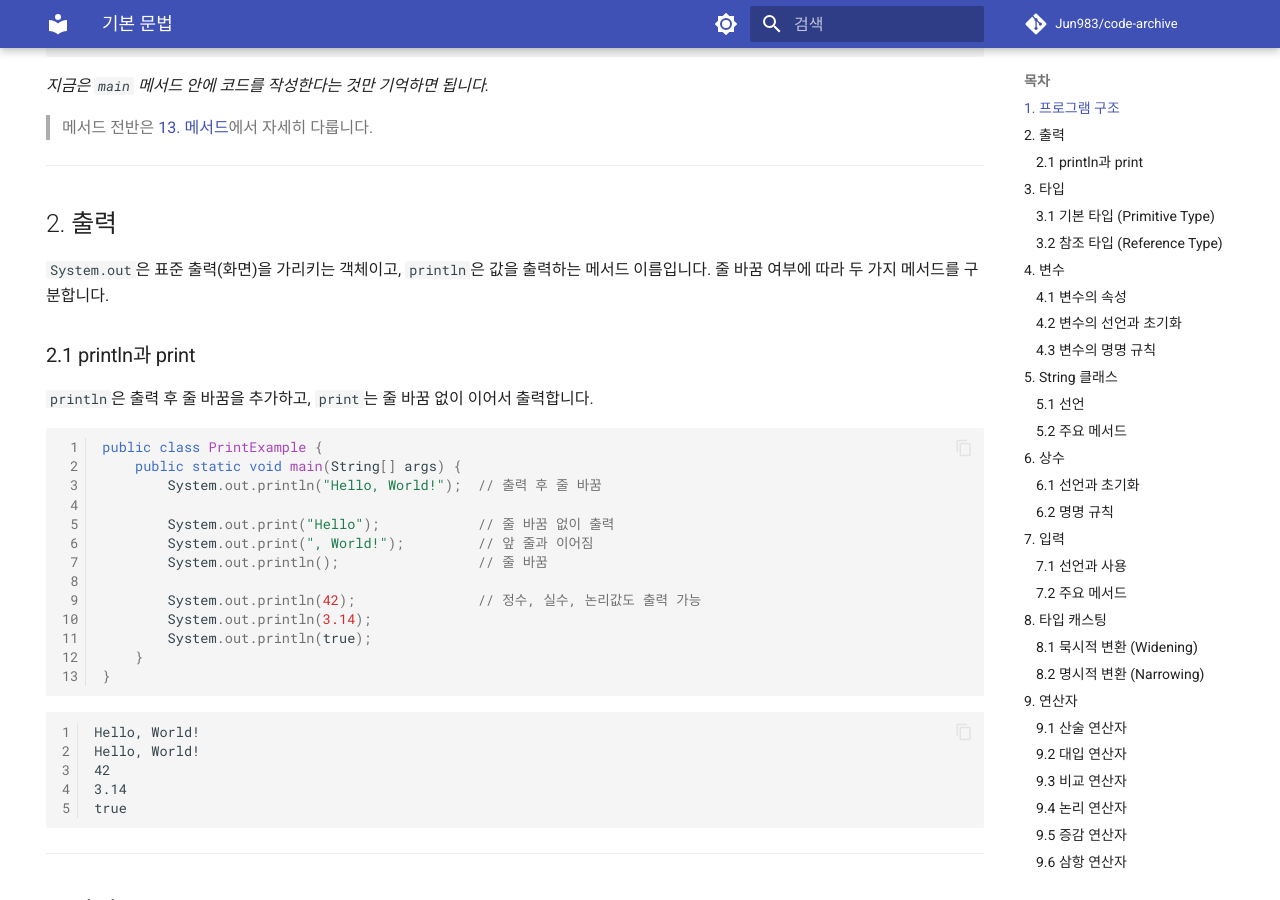
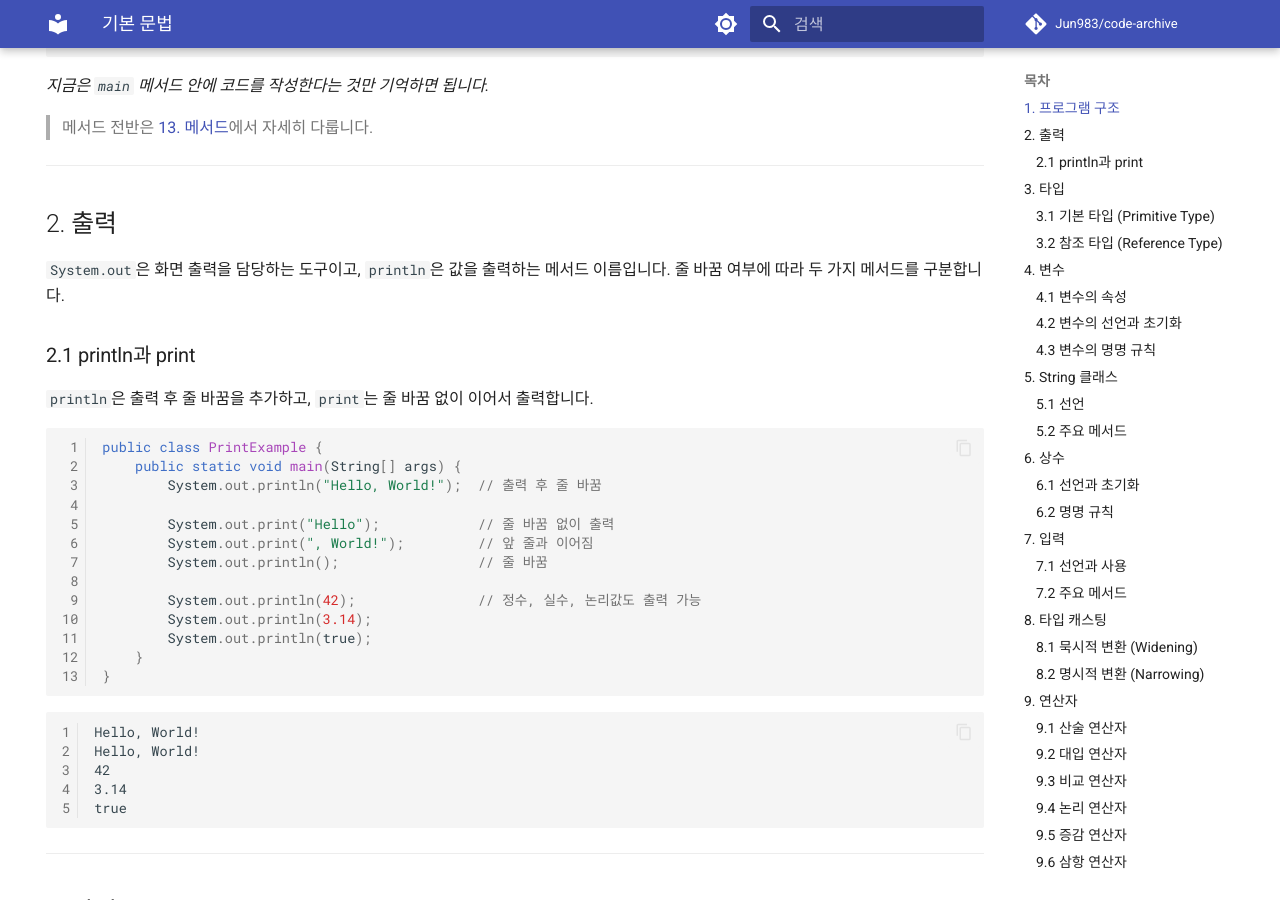
Before and after one commit to Jun983/code-archive, an MkDocs documentation site: the page built from docs/java/syntax.md, in a window 1280 px wide and 900 px high, scrolled down 614 px. Built offline with MkDocs 1.6.1 and Material for MkDocs 9.7.7, drawn with Linux system fonts in a browser that asks for light colours; comment, search, counter and statistics services are not loaded.

Commit message:
docs(java): 출력 섹션에서 '객체' 용어를 '도구'로 대체
Co-Authored-By: Claude Sonnet 4.6 <noreply@anthropic.com>

```diff
--- a/docs/java/syntax.md
+++ b/docs/java/syntax.md
@@ -32,7 +32,7 @@ public class Hello {  // 클래스 이름은 파일명(Hello.java)과 반드시
 
 ## 2. 출력
 
-`System.out`은 표준 출력(화면)을 가리키는 객체이고, `println`은 값을 출력하는 메서드 이름입니다. 줄 바꿈 여부에 따라 두 가지 메서드를 구분합니다.
+`System.out`은 화면 출력을 담당하는 도구이고, `println`은 값을 출력하는 메서드 이름입니다. 줄 바꿈 여부에 따라 두 가지 메서드를 구분합니다.
 
 ### 2.1 println과 print
 
```
